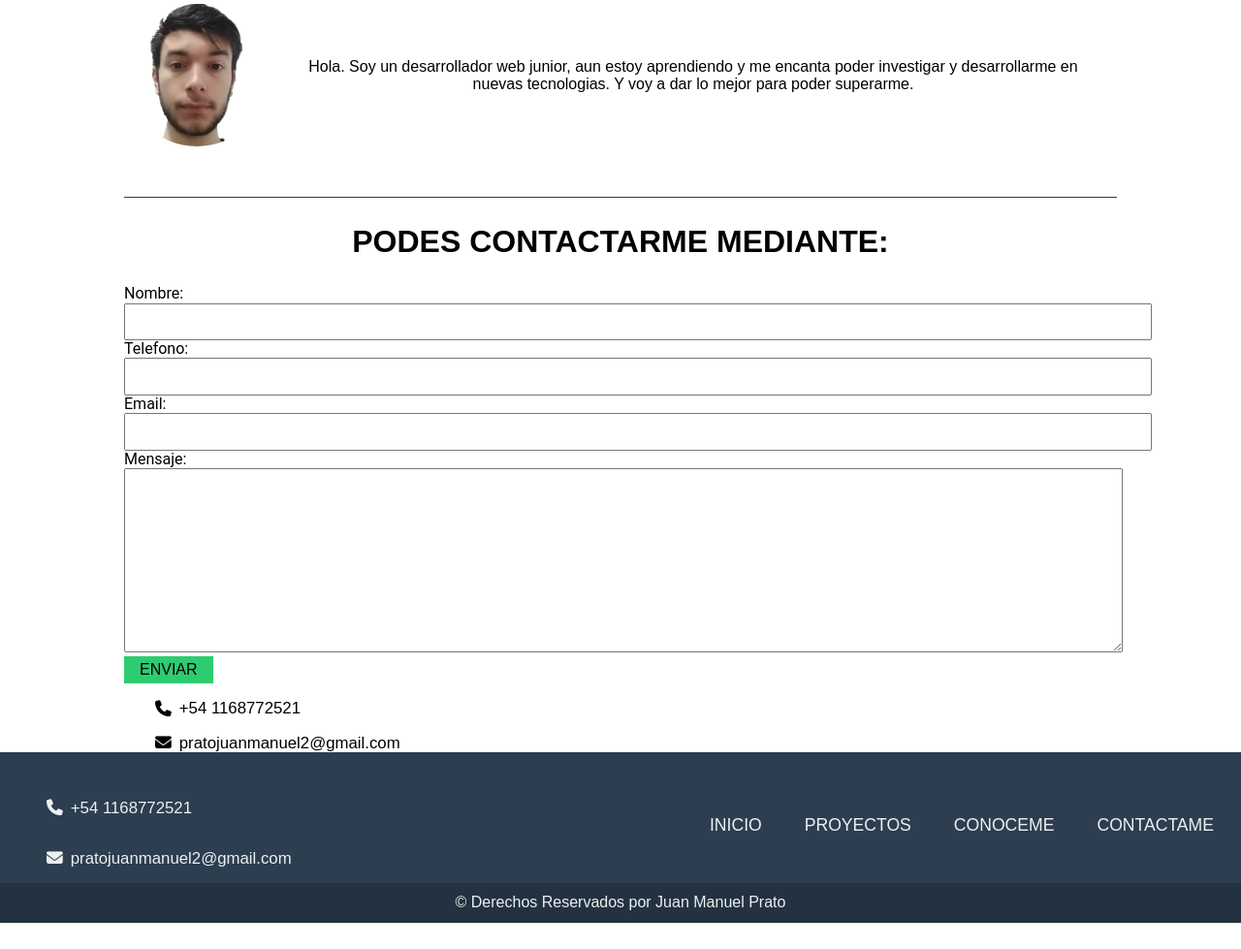
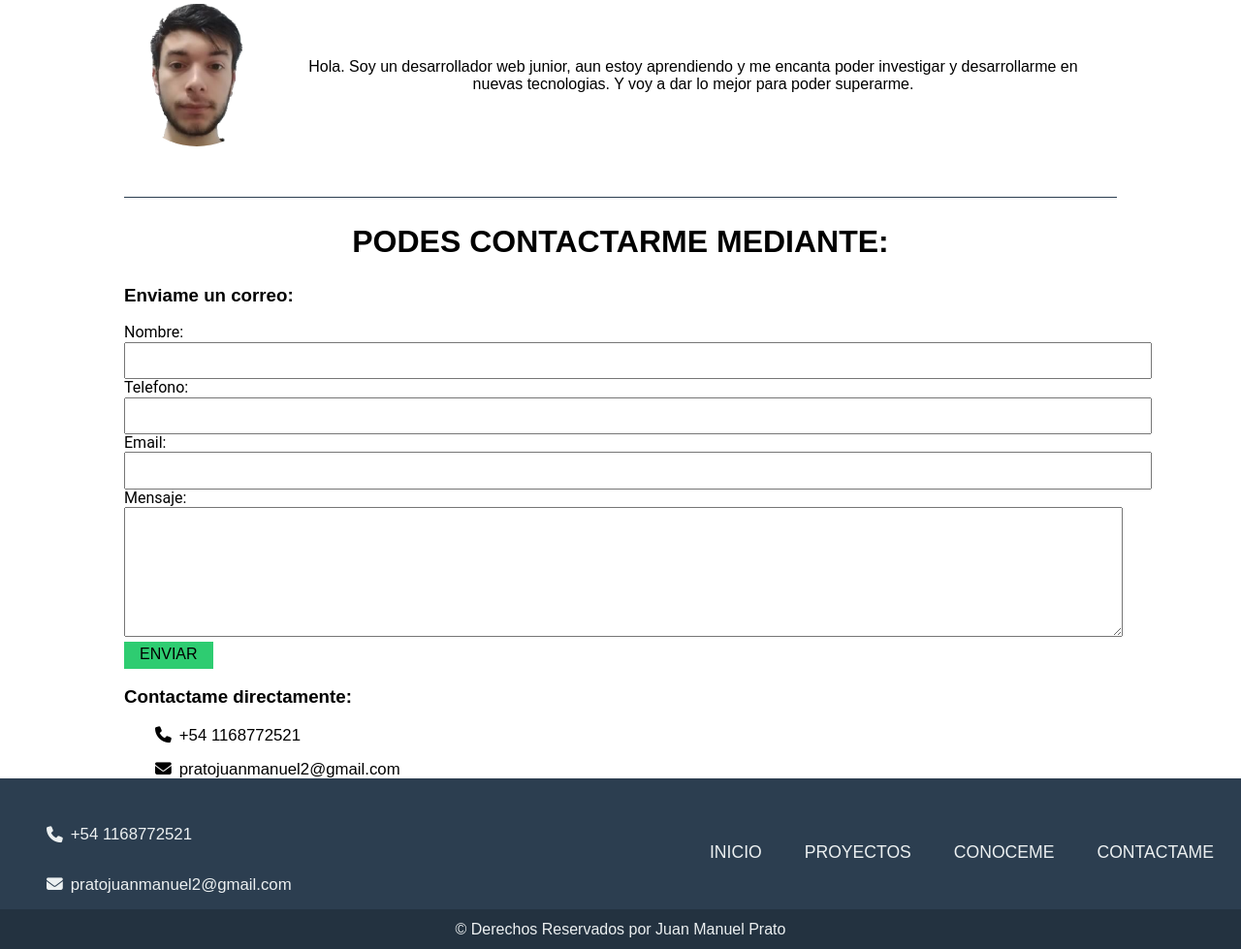
Before and after one commit to JuanPrato/portfolio, a PHP site: page / in a window 1280 px wide. Shown: the part 1490-2469 px from the top of the page at 97% size. Before the commit the page ends 2442 px from the top, so only its background shows below. Run offline with PHP 8.4, Linux system fonts and the light colour scheme; some libraries are stand-ins or nearby versions; some web fonts are replaced.

Commit message:
contacto

```diff
--- a/index.php
+++ b/index.php
@@ -57,6 +57,7 @@ include 'includes/templates/header.php';
             <h2 class="subtitulo">Podes contactarme mediante:</h2>
             <div class="formas_contacto">
                 <form>
+                    <h3>Enviame un correo:</h3>
                     <div class="campo">
                         <label for="nombre">Nombre:</label>
                         <input type="text" class="input" id="nombre" name="nombre">
@@ -71,11 +72,12 @@ include 'includes/templates/header.php';
                     </div>
                     <div class="campo">
                         <label for="mensaje">Mensaje:</label>
-                        <textarea name="mensaje" id="mensaje" cols="30" rows="10" class="textarea"></textarea>
+                        <textarea name="mensaje" id="mensaje" cols="30" rows="10" class="textarea" maxlength="160"></textarea>
                     </div>
                     <input type="submit" value="Enviar" class="btn btn_primary" id="enviar_correo">
                 </form>
                 <div class="datos-contacto">
+                    <h3>Contactame directamente:</h3>
                     <div class="dato">
                         <i class="fas fa-phone"></i>
                         <p>+54 1168772521</p>
--- a/static/css/style.css
+++ b/static/css/style.css
@@ -487,6 +487,7 @@ main section:last-of-type{
 .campo .textarea{
     width: 100%;
     min-height: 5rem;
+    max-height: 8rem;
 }
 
 /** UTILIDADES **/
```
